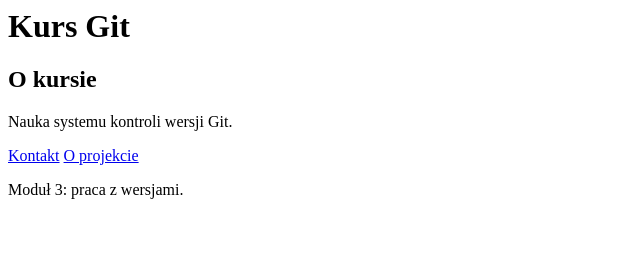
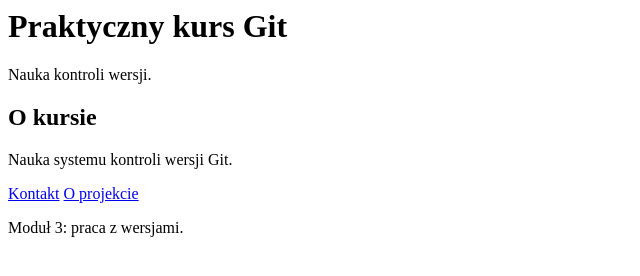
Before and after one commit to Adam21241/kurs-git, a plain HTML site: page index.html in a window 1280 px wide. Shown: the whole page, without its empty margins (0-640 px from the left). Drawn offline with Linux system fonts and the light colour scheme.

Commit message:
Rozbudowa strony głównej

```diff
--- a/index.html
+++ b/index.html
@@ -1,4 +1,5 @@
-<h1>Kurs Git</h1>
+<h1>Praktyczny kurs Git</h1>
+<p>Nauka kontroli wersji.</p>
 <h2>O kursie</h2>
 <p>Nauka systemu kontroli wersji Git.</p>
 <a href="contact.html">Kontakt</a>
```
